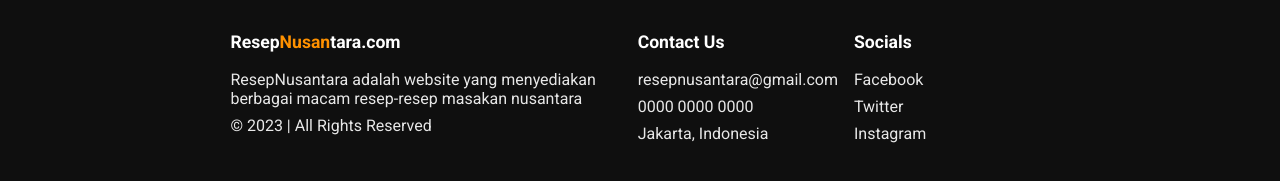
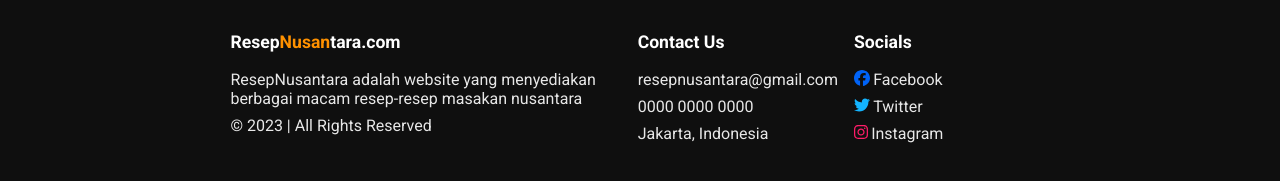
Before and after one commit to Daffariandhika/Resepnusantara-react, a React (Create React App) app: page / in a window 1280 px wide. Shown: the part 1519-1700 px from the top of the page. Built offline with nearby package versions, Linux system fonts and the light colour scheme.

Commit message:
social media logo added

```diff
--- a/src/components/Footer.js
+++ b/src/components/Footer.js
@@ -1,3 +1,6 @@
+import { FontAwesomeIcon } from "@fortawesome/react-fontawesome"
+import { faFacebook, faTwitter, faInstagram } from "@fortawesome/free-brands-svg-icons"
+
 export default function Footer(){
     return (
         <div className="footer container">
@@ -14,9 +17,14 @@
             </div>
             <div className="footer-section">
                 <p className="title">Socials</p>
-                <p>Facebook</p>
-                <p>Twitter</p>
-                <p>Instagram</p>
+                <div className="social">
+                    <FontAwesomeIcon icon={faFacebook} />
+                    <p>Facebook</p>
+                    <FontAwesomeIcon icon={faTwitter} />
+                    <p>Twitter</p>
+                    <FontAwesomeIcon icon={faInstagram} />
+                    <p>Instagram</p>
+                </div>
             </div>
         </div>
     )
--- a/src/styles/partials/_footer.scss
+++ b/src/styles/partials/_footer.scss
@@ -19,5 +19,20 @@
                 color: var(--primary-color);
             }
         }
+        .social{
+            svg{
+                float: left;
+                padding-right: .2em;
+                &:nth-child(1){
+                    color: #0063f7;
+                }
+                &:nth-child(3){
+                    color: #13b4ff;
+                }
+                &:nth-child(5){
+                    color: #ff1c68;
+                }
+            }
+        }
     }
 }
```
